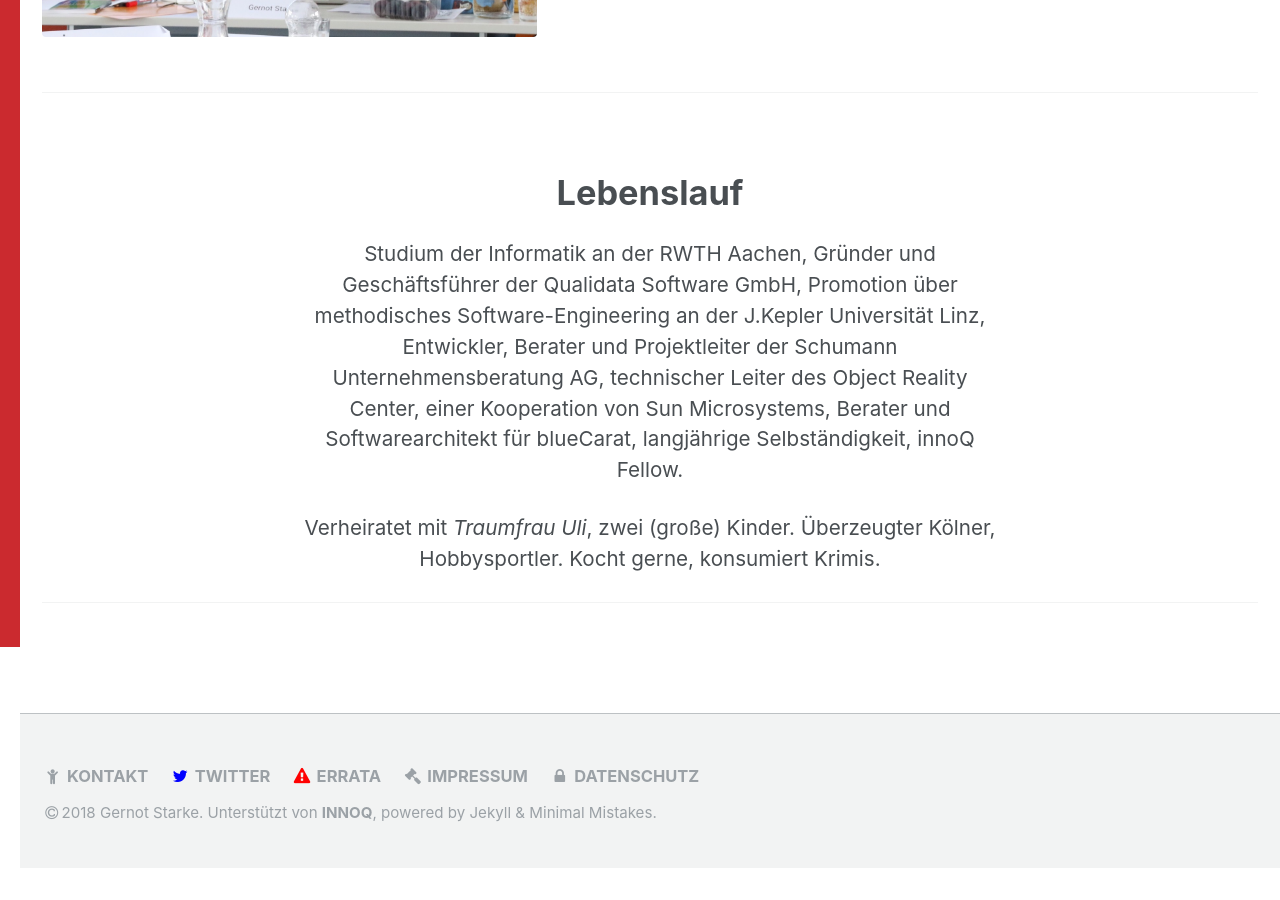
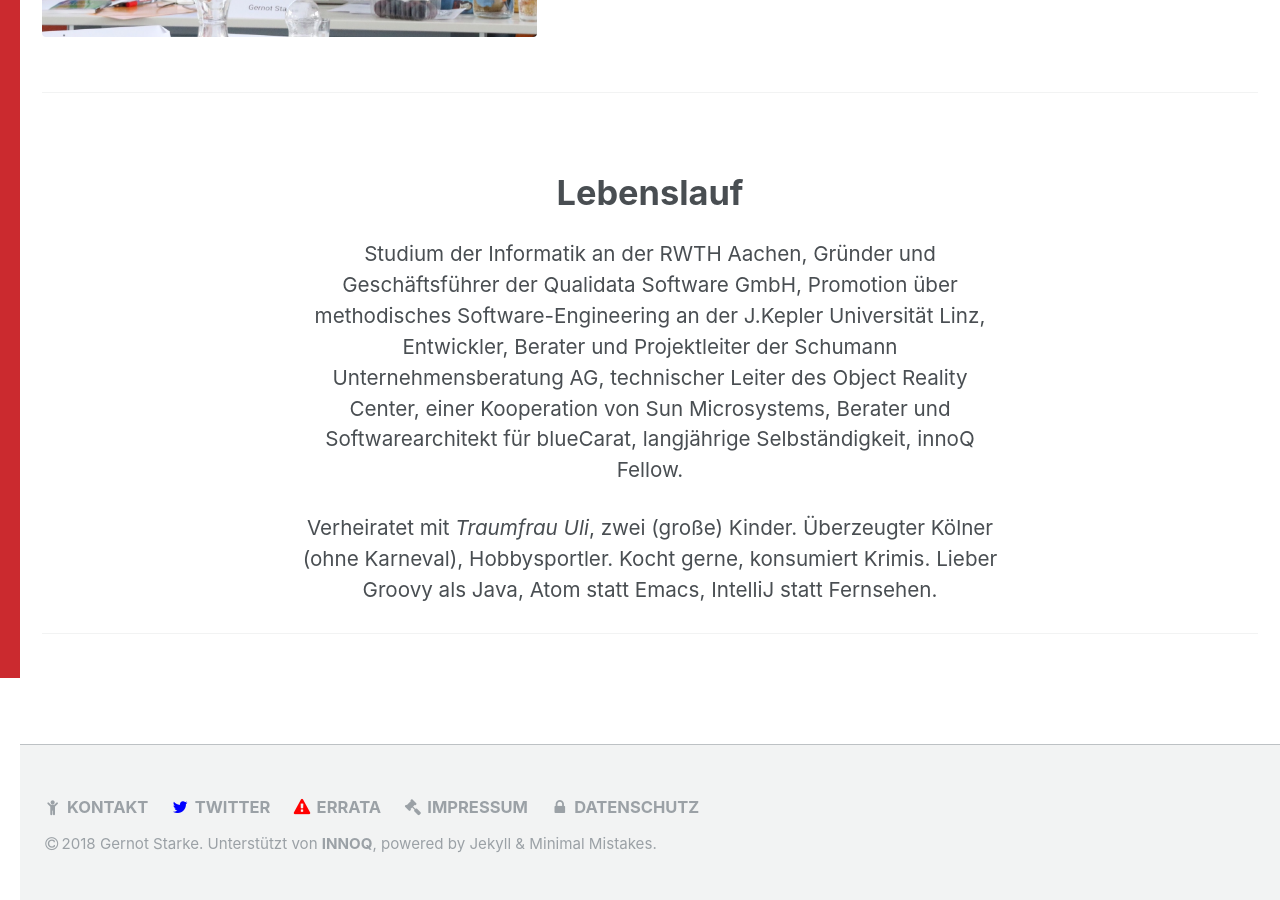
Before and after one commit to gernotstarke/esabuch.de-site, a Jekyll site: the page built from _pages/04-about.md, in a window 1280 px wide and 900 px high, scrolled down 3778 px. Built offline with Jekyll 4.4.1, drawn with Linux system fonts in a browser that asks for light colours; before the commit the page ends 4647 px from its top, so only the background shows below that.

```diff
--- a/_pages/04-about.md
+++ b/_pages/04-about.md
@@ -93,7 +93,7 @@ lebenslauf:
 
     Verheiratet mit _Traumfrau Uli_, zwei (große) Kinder.
 
-    Überzeugter Kölner, Hobbysportler. Kocht gerne, konsumiert Krimis."
+    Überzeugter Kölner (ohne Karneval), Hobbysportler. Kocht gerne, konsumiert Krimis. Lieber Groovy als Java, Atom statt Emacs, IntelliJ statt Fernsehen."
 
 ---
 
```
Also changed, not shown: _addons/00-errata.md (+2 -1 lines), 1 other file.
